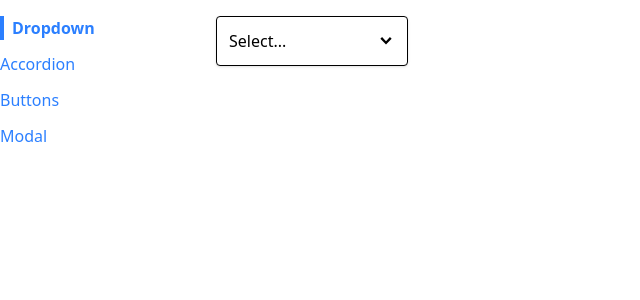
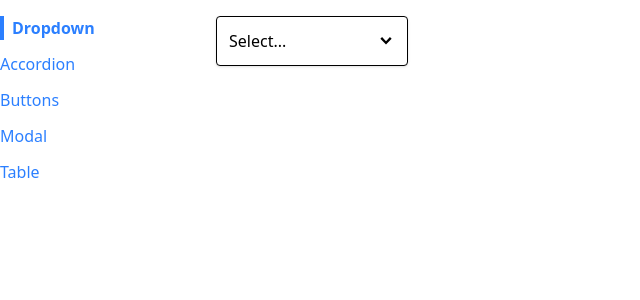
Before and after one commit to AddyLopez/react-component-library-app, a React (Vite) app in the folder comps/: page / in a window 1280 px wide. Shown: the top 300 px of the page, without its empty margins (0-640 px from the left). Built offline with nearby package versions, Linux system fonts and the light colour scheme.

Commit message:
Add new object to render Table link in Sidebar

```diff
--- a/comps/src/components/Sidebar.js
+++ b/comps/src/components/Sidebar.js
@@ -6,6 +6,7 @@
     { label: "Accordion", path: "/accordion" },
     { label: "Buttons", path: "/buttons" },
     { label: "Modal", path: "/modal" },
+    { label: "Table", path: "/table" },
   ];
 
   const renderedLinks = links.map((link) => {
```
